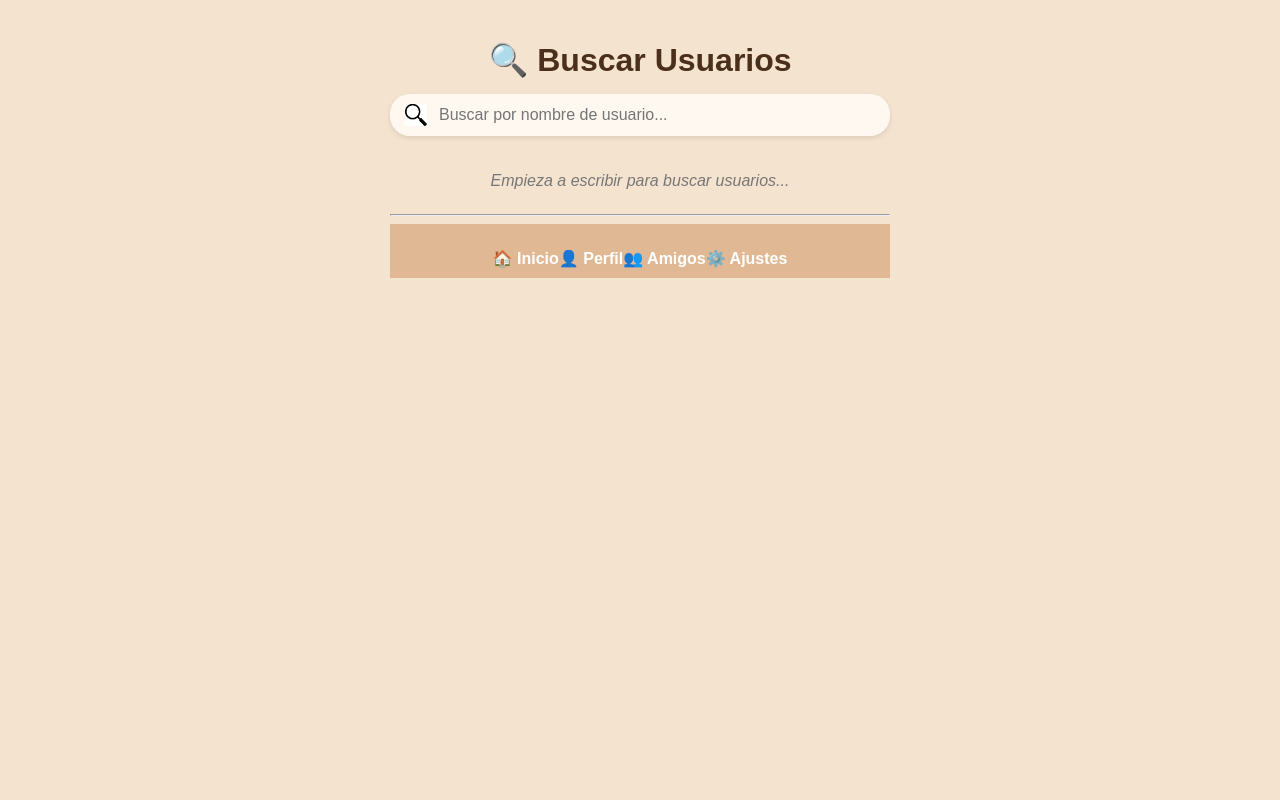
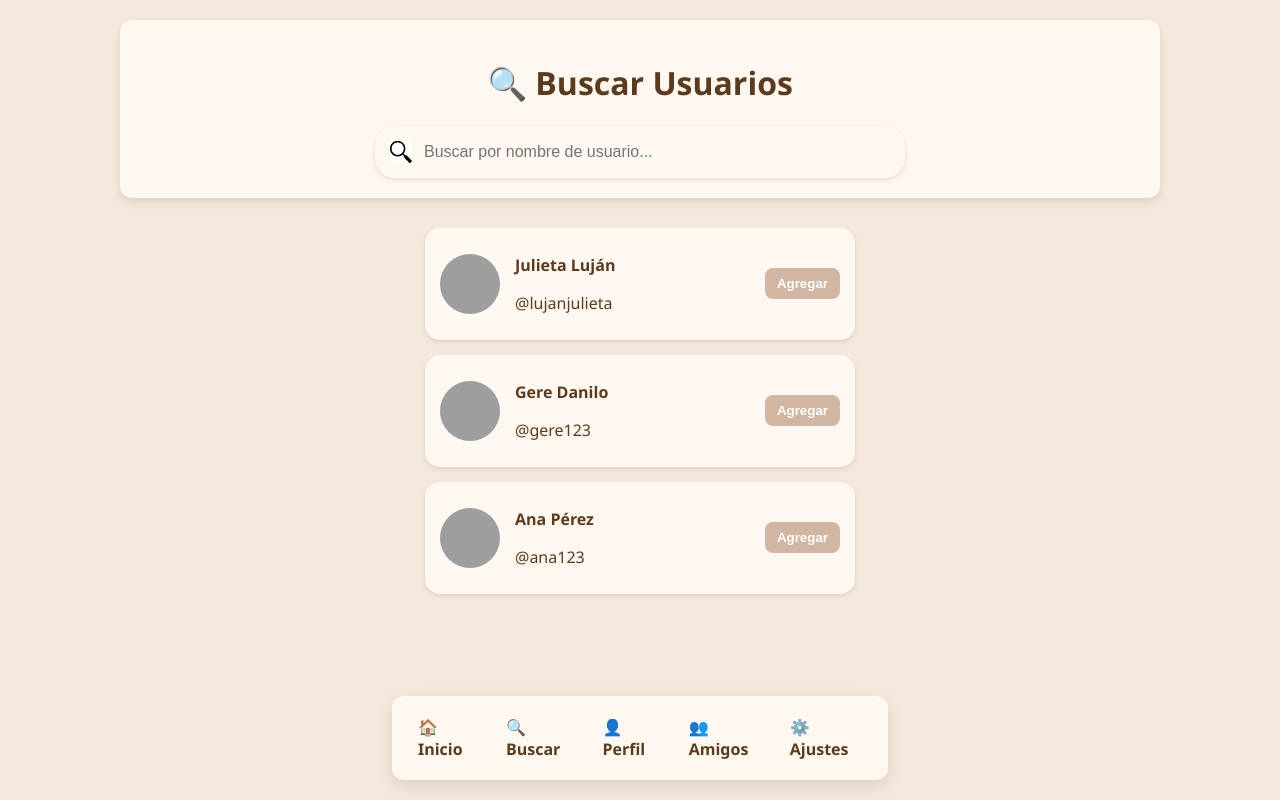
Before and after one commit to Code7C25/Class, a PHP site: page /busqueda.html in a window 1280 px wide. Run offline with PHP 8.4, Linux system fonts and the light colour scheme; grey boxes are pictures that could not be loaded.

Commit message:
ordenar barra y mas coass

```diff
--- a/classuppagina/busqueda.html
+++ b/classuppagina/busqueda.html
@@ -2,35 +2,99 @@
 <html lang="es">
 <head>
   <meta charset="UTF-8">
-  <meta name="viewport" content="width=device-width, initial-scale=1">
+  <meta name="viewport" content="width=device-width, initial-scale=1.0">
   <title>Buscar Usuarios - ClassUp</title>
-  <link rel="stylesheet" href="css/busqueda.css" />
+  <link rel="stylesheet" href="css/busqueda.css">
 </head>
 <body>
   <div class="container">
-    <header>
+
+    <!-- Header -->
+    <header class="profile-section">
       <h1>🔍 Buscar Usuarios</h1>
       <div class="search-bar">
         <img src="lupa.png" alt="Lupa" class="search-icon">
         <input type="text" id="search-input" placeholder="Buscar por nombre de usuario...">
+        <ul id="suggestions" class="hidden"></ul>
       </div>
     </header>
 
-    <section id="resultados" class="resultados">
-      <p class="empty-msg">Empieza a escribir para buscar usuarios...</p>
+    <!-- Resultados -->
+    <section class="resultados" id="lista-usuarios">
+      <p class="empty-msg">Comienza a buscar usuarios...</p>
     </section>
 
-    <hr class="divider">
-    <nav class="calendar-section">
-      <div style="display: flex; justify-content: space-around; margin-top: 15px;">
-        <a href="inicio.html" class="event-btn">🏠 Inicio</a>
-        <a href="perfil.html" class="event-btn">👤 Perfil</a>
-        <a href="amigos.html" class="event-btn">👥 Amigos</a>
-        <a href="configuracion.html" class="event-btn">⚙️ Ajustes</a>
-      </div>
-    </nav>
   </div>
 
-  <script src="busqueda.js"></script>
+  <!-- Cuadro inferior fijo -->
+  <div class="cuadro-opciones">
+    <a href="inicio.html" class="boton-opcion">🏠 Inicio</a>
+    <a href="busqueda.html" class="boton-opcion">🔍 Buscar</a>
+    <a href="perfil.html" class="boton-opcion">👤 Perfil</a>
+    <a href="amigos.html" class="boton-opcion">👥 Amigos</a>
+    <a href="configuracion.html" class="boton-opcion">⚙️ Ajustes</a>
+  </div>
+
+  <script>
+    // Datos de ejemplo
+    const usuarios = [
+      {nombre: "Julieta Luján", usuario: "lujanjulieta", foto: "foto1.jpg"},
+      {nombre: "Gere Danilo", usuario: "gere123", foto: "foto2.jpg"},
+      {nombre: "Ana Pérez", usuario: "ana123", foto: "foto3.jpg"}
+    ];
+
+    const usuarioActual = JSON.parse(localStorage.getItem("usuarioActual")) || {usuario: "invitado"};
+    const searchInput = document.getElementById('search-input');
+    const listaUsuarios = document.getElementById('lista-usuarios');
+
+    // Recuperar amigos del usuario actual
+    const clave = `amigos_${usuarioActual.usuario}`;
+    const amigos = JSON.parse(localStorage.getItem(clave)) || [];
+
+    function renderUsuarios(texto = '') {
+      const resultados = usuarios.filter(u =>
+        u.nombre.toLowerCase().includes(texto) || u.usuario.toLowerCase().includes(texto)
+      );
+
+      listaUsuarios.innerHTML = '';
+      if(resultados.length === 0){
+        listaUsuarios.innerHTML = '<p class="empty-msg">No se encontraron usuarios.</p>';
+      } else {
+        resultados.forEach(u => {
+          const div = document.createElement('div');
+          div.classList.add('usuario-card');
+
+          // Ver si ya es amigo
+          const esAmigo = amigos.some(a => a.usuario === u.usuario);
+          const btnAgregar = esAmigo ? '' : `<button class="add-btn">Agregar</button>`;
+
+          div.innerHTML = `
+            <div class="usuario-info">
+              <img src="${u.foto}" alt="Foto de ${u.nombre}" class="usuario-foto">
+              <div>
+                <p class="usuario-nombre">${u.nombre}</p>
+                <p>@${u.usuario}</p>
+              </div>
+            </div>
+            ${btnAgregar}
+          `;
+          listaUsuarios.appendChild(div);
+
+          // Evento de agregar amigo
+          if(!esAmigo){
+            div.querySelector('.add-btn').addEventListener('click', () => {
+              amigos.push(u);
+              localStorage.setItem(clave, JSON.stringify(amigos));
+              renderUsuarios(searchInput.value);
+            });
+          }
+        });
+      }
+    }
+
+    searchInput.addEventListener('input', () => renderUsuarios(searchInput.value));
+
+    renderUsuarios(); // Render inicial
+  </script>
 </body>
 </html>
--- a/classuppagina/busqueda.js
+++ b/classuppagina/busqueda.js
@@ -1,4 +1,3 @@
-// Simulamos una "base de datos" de usuarios (podés modificar o ampliar)
 const usuariosSimulados = [
   { nombre: "Lucía Pérez", usuario: "lucia_pz", foto: "https://i.pravatar.cc/150?img=1" },
   { nombre: "Mariano López", usuario: "marianl", foto: "https://i.pravatar.cc/150?img=2" },
@@ -7,6 +6,9 @@ const usuariosSimulados = [
   { nombre: "Sofía Herrera", usuario: "sofih", foto: "https://i.pravatar.cc/150?img=5" }
 ];
 
+// Obtener usuario actual
+const usuarioActual = JSON.parse(localStorage.getItem("usuarioActual"));
+if (!usuarioActual)
 const input = document.getElementById("search-input");
 const resultados = document.getElementById("resultados");
 
@@ -20,7 +22,8 @@ input.addEventListener("input", () => {
   }
 
   const filtrados = usuariosSimulados.filter(u =>
-    u.nombre.toLowerCase().includes(query) || u.usuario.toLowerCase().includes(query)
+    u.usuario !== usuarioActual.usuario && // no mostrarte a vos mismo
+    (u.nombre.toLowerCase().includes(query) || u.usuario.toLowerCase().includes(query))
   );
 
   if (filtrados.length === 0) {
@@ -48,15 +51,15 @@ input.addEventListener("input", () => {
 });
 
 function agregarAmigo(usuario) {
-  let amigos = JSON.parse(localStorage.getItem("amigos")) || [];
-  const existe = amigos.some(a => a.usuario === usuario.usuario);
+  const clave = `amigos_${usuarioActual.usuario}`;
+  let amigos = JSON.parse(localStorage.getItem(clave)) || [];
 
-  if (existe) {
+  if (amigos.some(a => a.usuario === usuario.usuario)) {
     alert(`${usuario.nombre} ya está en tu lista de amigos.`);
     return;
   }
 
   amigos.push(usuario);
-  localStorage.setItem("amigos", JSON.stringify(amigos));
+  localStorage.setItem(clave, JSON.stringify(amigos));
   alert(`${usuario.nombre} se agregó a tus amigos 👥`);
 }
--- a/classuppagina/css/busqueda.css
+++ b/classuppagina/css/busqueda.css
@@ -1,37 +1,43 @@
+/* ======= Estilo general ======= */
 body {
-  font-family: 'Poppins', sans-serif;
+  font-family: 'Segoe UI', sans-serif;
+  background: #f5e8dc;
+  color: #5c3a1d;
   margin: 0;
-  padding: 0;
-  background-color: #f4e3cf;
+  padding: 20px;
   display: flex;
   flex-direction: column;
   align-items: center;
-  min-height: 100vh;
 }
 
 .container {
+  max-width: 1000px;
   width: 100%;
-  max-width: 500px;
-  padding: 20px;
+  display: flex;
+  flex-direction: column;
+  align-items: center;
 }
 
-header {
+.profile-section {
+  background: #fff8f0;
+  padding: 20px;
+  border-radius: 12px;
+  box-shadow: 0 4px 10px rgba(0,0,0,0.1);
+  width: 100%;
   text-align: center;
-  margin-bottom: 20px;
-}
-
-h1 {
-  color: #4a2f1a;
-  margin-bottom: 15px;
+  margin-bottom: 30px;
 }
 
 .search-bar {
   display: flex;
+  justify-content: center;
   align-items: center;
-  background-color: #fff8f1;
+  background: #fff8f0;
   border-radius: 20px;
   padding: 10px 15px;
   box-shadow: 0 2px 5px rgba(0,0,0,0.1);
+  max-width: 500px;
+  margin: 0 auto;
 }
 
 .search-icon {
@@ -49,20 +55,29 @@ h1 {
 }
 
 .resultados {
-  margin-top: 20px;
   display: flex;
   flex-direction: column;
   gap: 15px;
+  align-items: center; /* Centrado horizontal de las tarjetas */
+  width: 100%;
+  max-width: 500px;
 }
 
 .usuario-card {
   display: flex;
   align-items: center;
-  background-color: #fff8f1;
+  justify-content: space-between;
+  background-color: #fff8f0;
   border-radius: 15px;
-  padding: 10px;
+  padding: 10px 15px;
   box-shadow: 0 2px 5px rgba(0,0,0,0.1);
-  justify-content: space-between;
+  width: 100%;
+  max-width: 400px;
+  transition: transform 0.2s;
+}
+
+.usuario-card:hover {
+  transform: scale(1.02);
 }
 
 .usuario-info {
@@ -71,8 +86,8 @@ h1 {
 }
 
 .usuario-foto {
-  width: 55px;
-  height: 55px;
+  width: 60px;
+  height: 60px;
   border-radius: 50%;
   object-fit: cover;
   margin-right: 15px;
@@ -80,11 +95,11 @@ h1 {
 
 .usuario-nombre {
   font-weight: bold;
-  color: #333;
+  color: #5c3a1d;
 }
 
 .add-btn {
-  background-color: #e0b994;
+  background-color: #d1b7a1;
   color: white;
   border: none;
   border-radius: 8px;
@@ -95,30 +110,46 @@ h1 {
 }
 
 .add-btn:hover {
-  background-color: #d09a76;
+  background-color: #b59b83;
 }
 
 .empty-msg {
   text-align: center;
   color: #777;
   font-style: italic;
+  margin-top: 20px;
 }
 
-nav {
-  margin-top: auto;
-  width: 100%;
-  background-color: #e0b994;
-  padding: 10px 0;
+/* Cuadro inferior fijo */
+.cuadro-opciones {
+  position: fixed;
+  left: 50%;
+  transform: translateX(-50%);
+  bottom: 20px;
+  background: #fff8f0;
+  padding: 14px 18px;
+  border-radius: 12px;
+  box-shadow: 0 6px 18px rgba(0,0,0,0.1);
   display: flex;
-  justify-content: space-around;
+  gap: 12px;
+  align-items: center;
+  justify-content: center;
+  z-index: 60;
+  max-width: 460px;
+  width: auto;
 }
 
-.event-btn {
+.cuadro-opciones .boton-opcion {
   text-decoration: none;
-  color: white;
-  font-weight: bold;
+  background: transparent;
+  border: none;
+  color: #5c3a1d;
+  font-weight: 600;
+  padding: 6px 8px;
+  border-radius: 8px;
+  cursor: pointer;
 }
 
-.event-btn:hover {
-  color: #fcead4;
+.cuadro-opciones .boton-opcion:hover {
+  background: #f2e6dd;
 }
```
Also changed, not shown: classuppagina/amigos.html (+43 -33 lines), classuppagina/css/amigos.css (+77 -46 lines), classuppagina/css/inicio.css (+33 -0 lines), classuppagina/inicio.html (+7 -11 lines).
